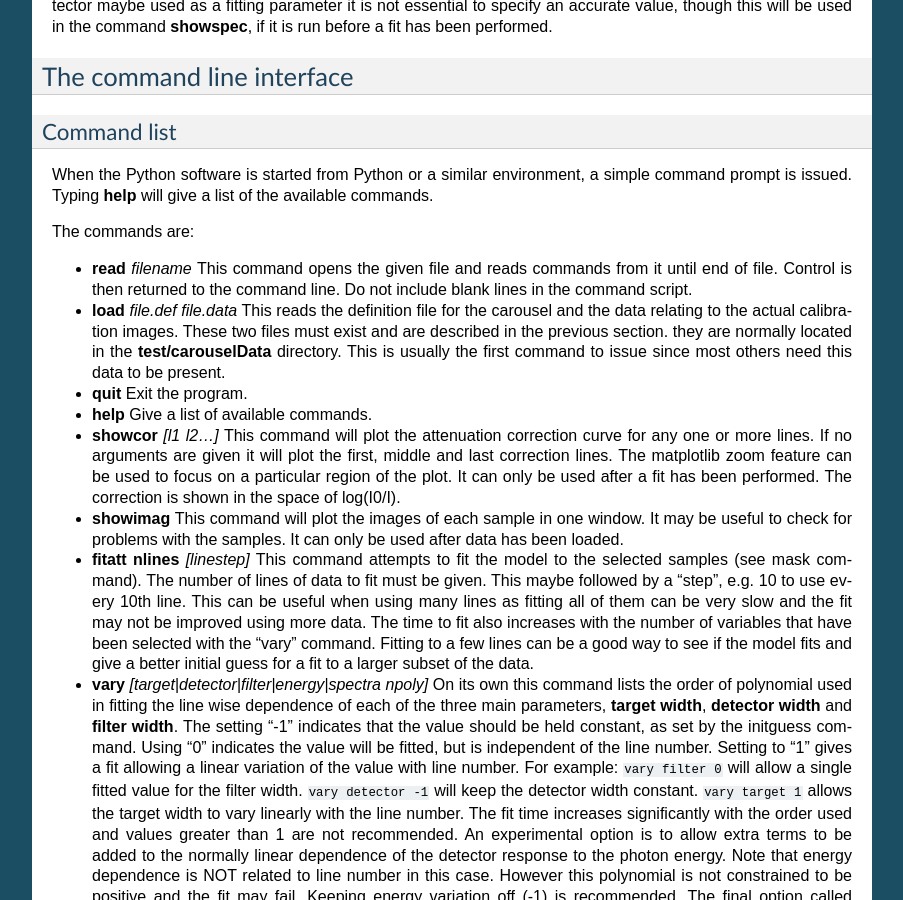
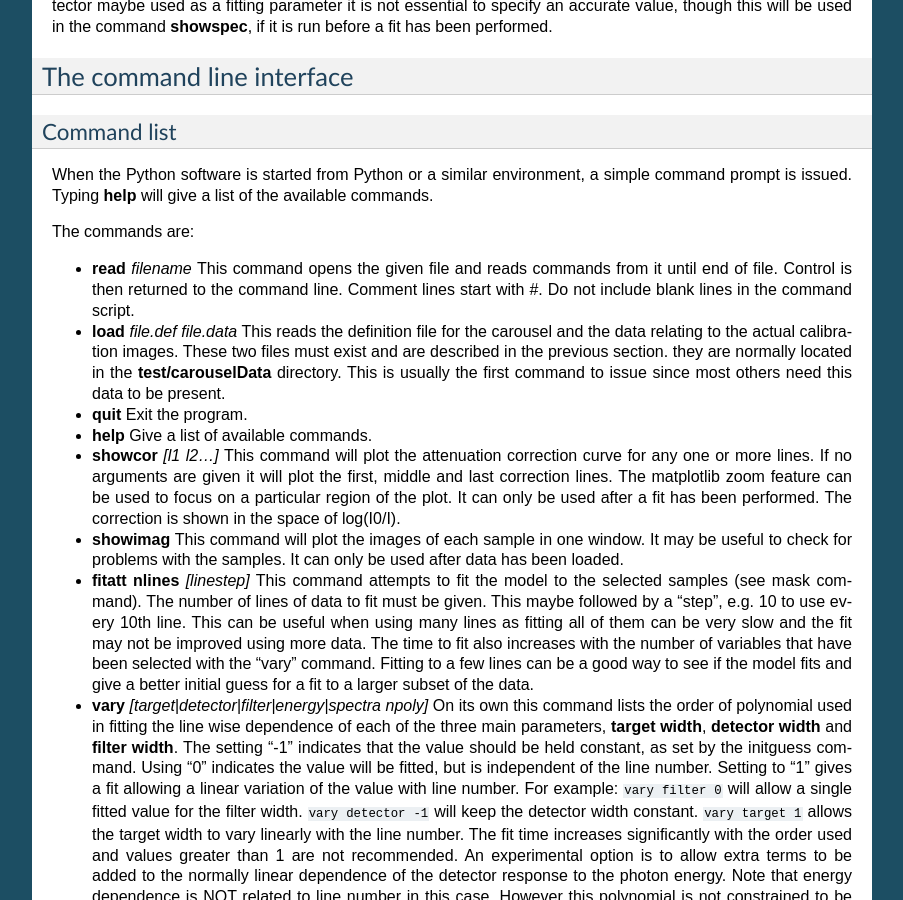
Before and after one commit to vais-ral/CIL-Docs, a Sphinx documentation site: the page built from docs/beamhardening.rst, in a window 1280 px wide and 900 px high, scrolled down 6857 px. Shown: the whole window, without its empty margins (198-1101 px from the left). Built offline with Sphinx 7.4.7, drawn with Linux system fonts in a browser that asks for light colours.

Commit message:
Update beamhardening.rst

```diff
--- a/docs/beamhardening.rst
+++ b/docs/beamhardening.rst
@@ -328,7 +328,7 @@ Typing **help** will give a list of the available commands.
 
 The commands are:
 
-* **read** *filename* This command opens the given file and reads commands from it until end of file. Control is then returned to the command line. Do not include blank lines in the command script.
+* **read** *filename* This command opens the given file and reads commands from it until end of file. Control is then returned to the command line. Comment lines start with #. Do not include blank lines in the command script.
 
 * **load** *file.def* *file.data* This reads the definition file for the carousel and the data relating to the actual calibration images. These two files must exist and are described in the previous section. they are normally located in the **test/carouselData** directory. This is usually the first command to issue since most others need this data to be present.
 
```
